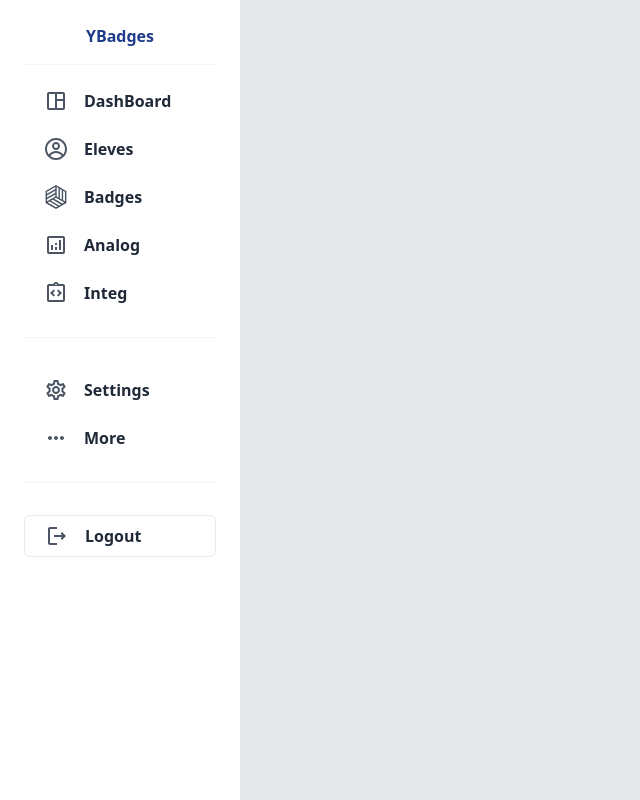
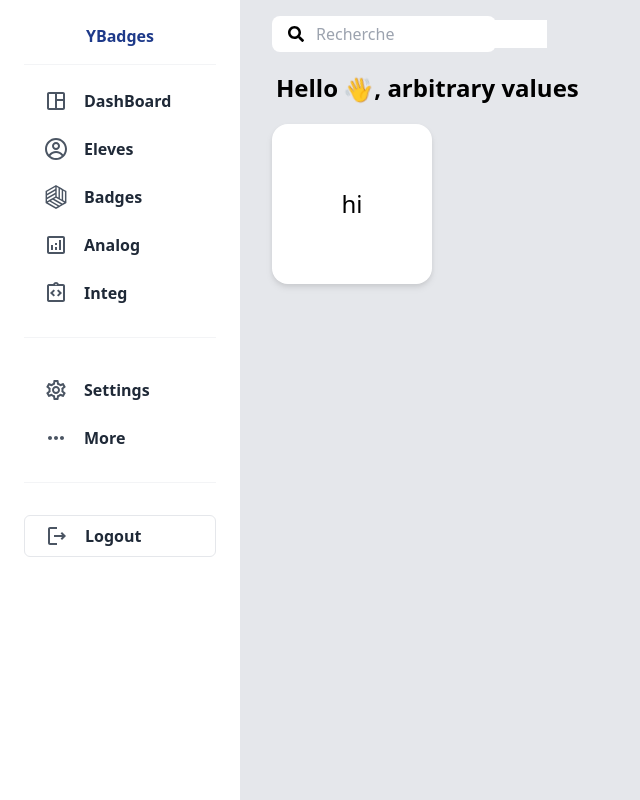
Before and after one commit to Nyftheart/ybadges, a Next.js app: page /component/SideNavBar in a window 1280 px wide. Shown: the whole page, without its empty margins (0-640 px from the left). Built offline with nearby package versions, Linux system fonts and the light colour scheme.

Commit message:
Pre prod link

```diff
--- a/pages/_app.tsx
+++ b/pages/_app.tsx
@@ -1,12 +1,13 @@
 import '../styles/globals.css'
 import type { AppProps } from 'next/app'
 import SideNavBar from "./component/SideNavBar";
+import Main from "./Main";
 
 function MyApp({ Component, pageProps }: AppProps) {
   return (
     <div>
       <SideNavBar></SideNavBar>
-      <Component {...pageProps} />
+      <Main />
     </div>);
 }
 
--- a/pages/component/SideNavBar.tsx
+++ b/pages/component/SideNavBar.tsx
@@ -31,7 +31,7 @@ const SideNavBar = () => {
                         </h1>
                         <div className="my-4 border-b border-gray-100 pb-4 w-full">
                             {/* eslint-disable-next-line @next/next/no-html-link-for-pages */}
-                            <a href="/Main">
+                            <a href="/">
                             <div className="flex mb-2 justify-start items-center gap-4 px-5 hover:bg-gray-900 p-2 rounded-md group cursor-pointer hover:shadow-lg m-auto" >
                                 <MdOutlineSpaceDashboard className="text-2xl text-gray-600 group-hover:text-white "/>
                                 <h3 className="text-base text-gray-800 group-hover:text-white font-semibold">DashBoard</h3>
```
